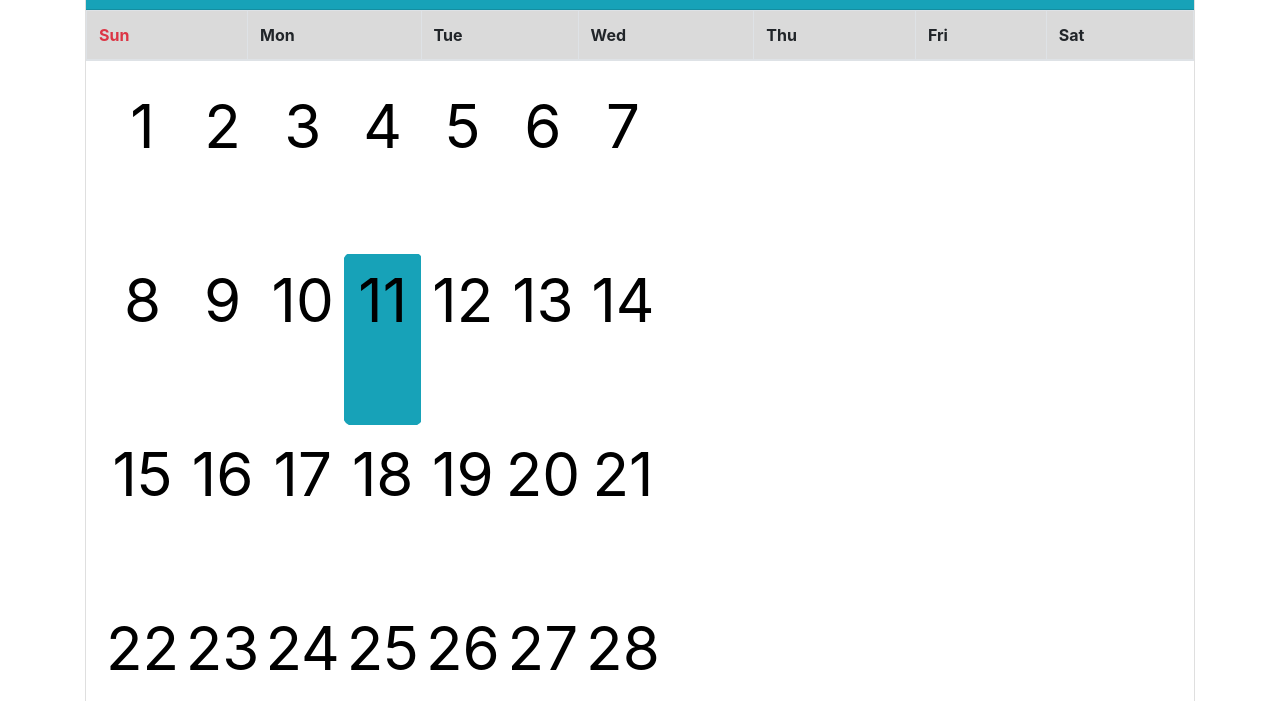
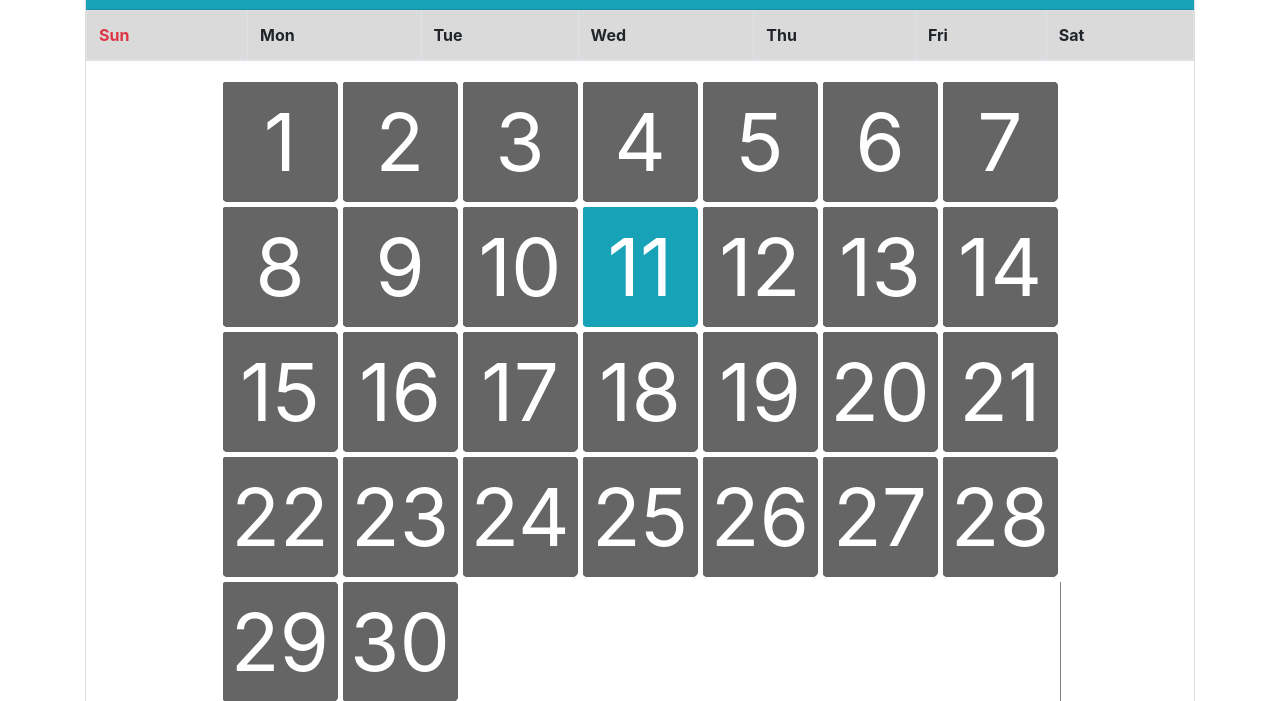
Before and after one commit to skyrim23/cross-off-calender, a plain HTML site: page index.html in a window 1280 px wide. Shown: the part 67-768 px from the top of the page. Drawn offline with nearby package versions, Linux system fonts and the light colour scheme.

Commit message:
black boxes and minor changes in table

```diff
--- a/style1.css
+++ b/style1.css
@@ -1,11 +1,41 @@
+* {
+  box-sizing: border-box;
+  padding: 0;
+  margin: 0;
+}
+
+.container {
+  display: flex;
+  background: #fff;
+  align-content: center;
+  justify-content: center;
+  flex-direction: column;
+  min-width: 700px;
+  min-height: 500px;
+  border-radius: 5%;
+  margin: auto;
+}
+
+table {
+  border-collapse: collapse;
+  margin: auto;
+}
+
 td {
+  background-color: rgb(102, 101, 101);
+  border: 5px solid white;
+  font-size: 80px;
+  color: #fff;
+  border-radius: 10%;
+}
 
-  width: 14.258%;
-  padding-bottom: 14.258%; /* = width for a 1:1 aspect ratio */
-  background-color: white;
-  border: 3px solid white;
-  font-size:60px;
-  color:black;
-  border-radius: 10px 10px 10px 10px;
- /*background-color:#1e1e1e;*/
+#player {
+  padding: 1rem;
 }
+
+body {
+  display: flex;
+  height: 100vh;
+  width: 100%;
+  /*overflow: hidden;*/
+}
```
